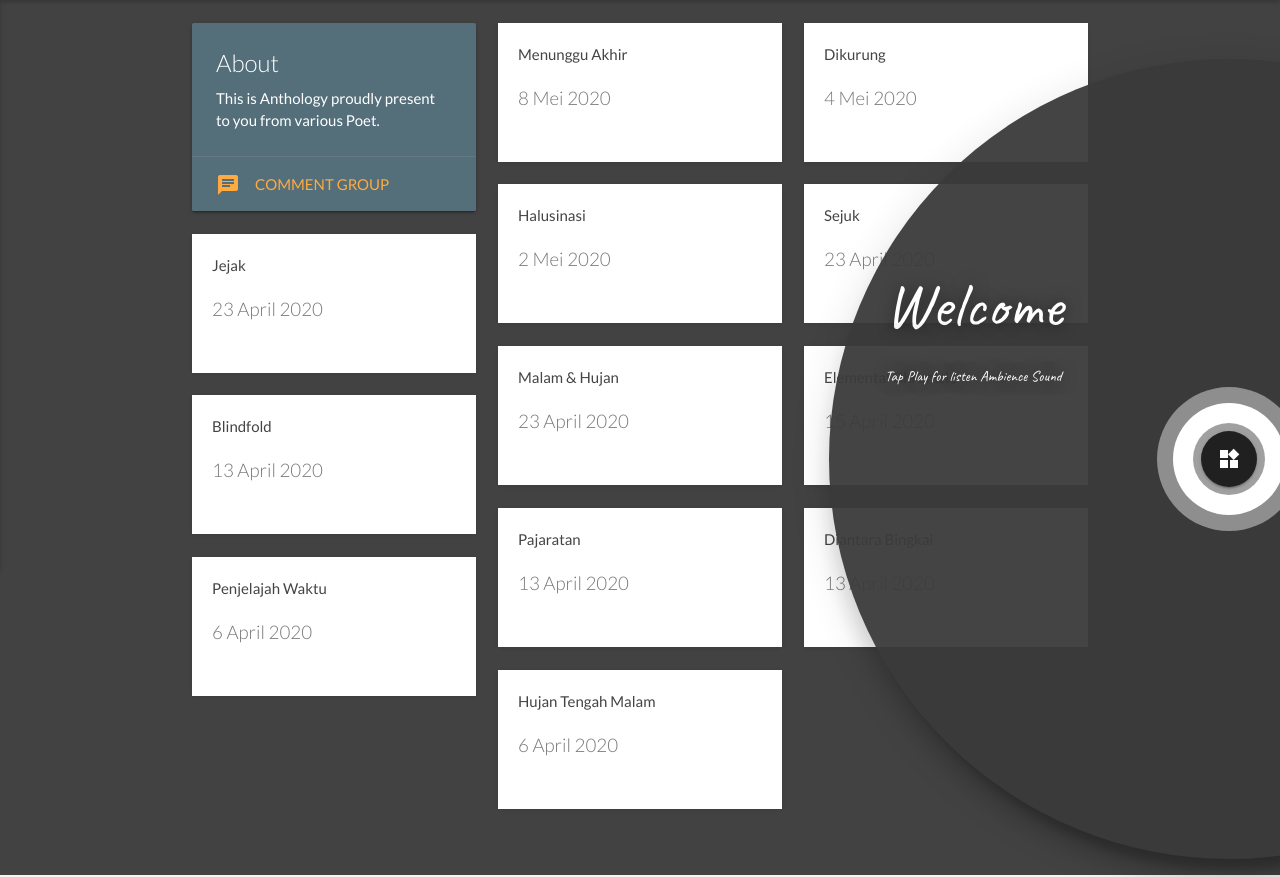
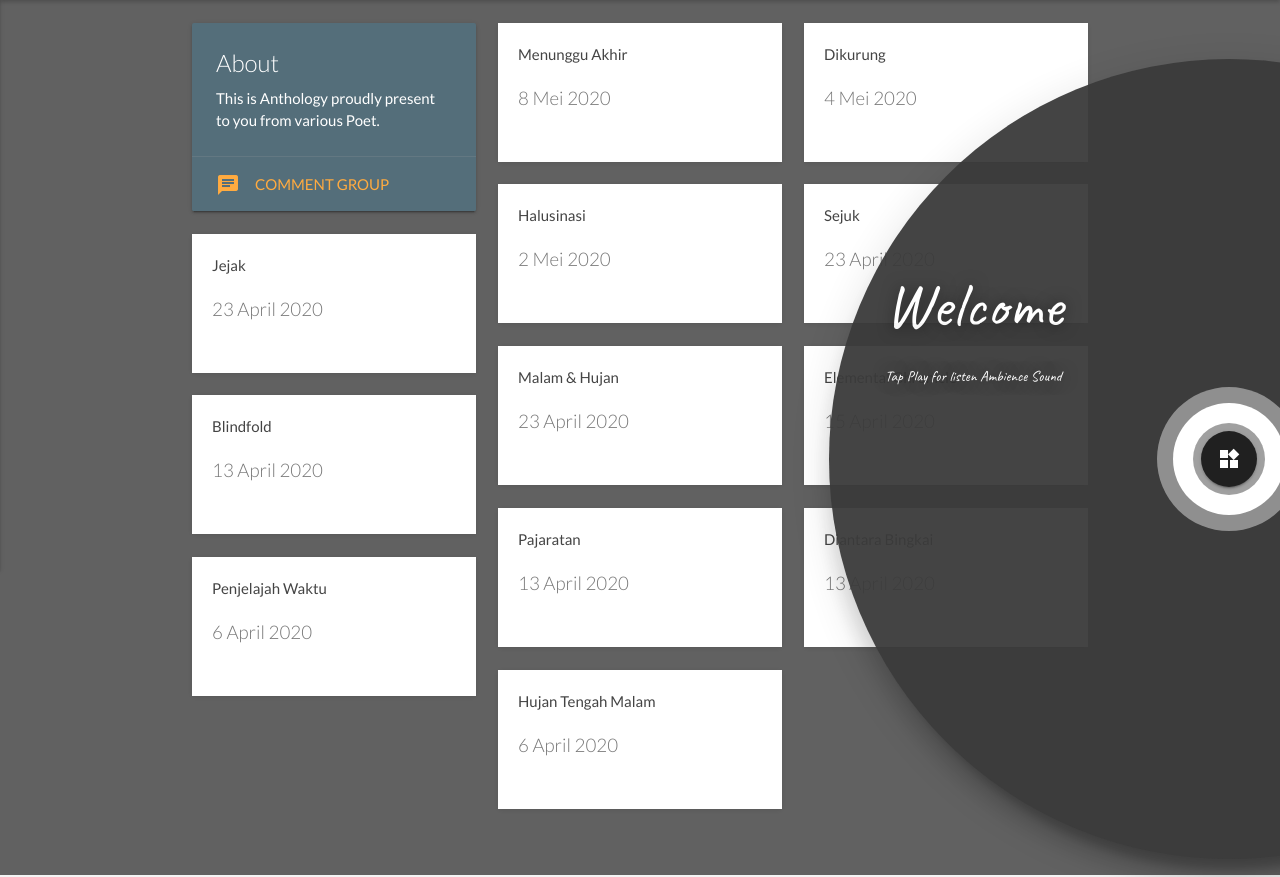
Before and after one commit to taufardh/poetry, a Jekyll site: the page built from index.html, in a window 1280 px wide. Shown: the part 390-1267 px from the top of the page. Built offline with Jekyll 4.4.1, drawn with Linux system fonts in a browser that asks for light colours; comment, search, counter and statistics services are not loaded.

Commit message:
cjamge section color

```diff
--- a/index.html
+++ b/index.html
@@ -4,7 +4,7 @@
 ---
 
 <!-- Gallery -->
-<div id="portfolio" class="section grey darken-3">
+<div id="portfolio" class="section grey darken-2">
   <div class="container">
     <div class="gallery row">
       <div class="col l4 m6 s12 gallery-item gallery-filter all">
```
